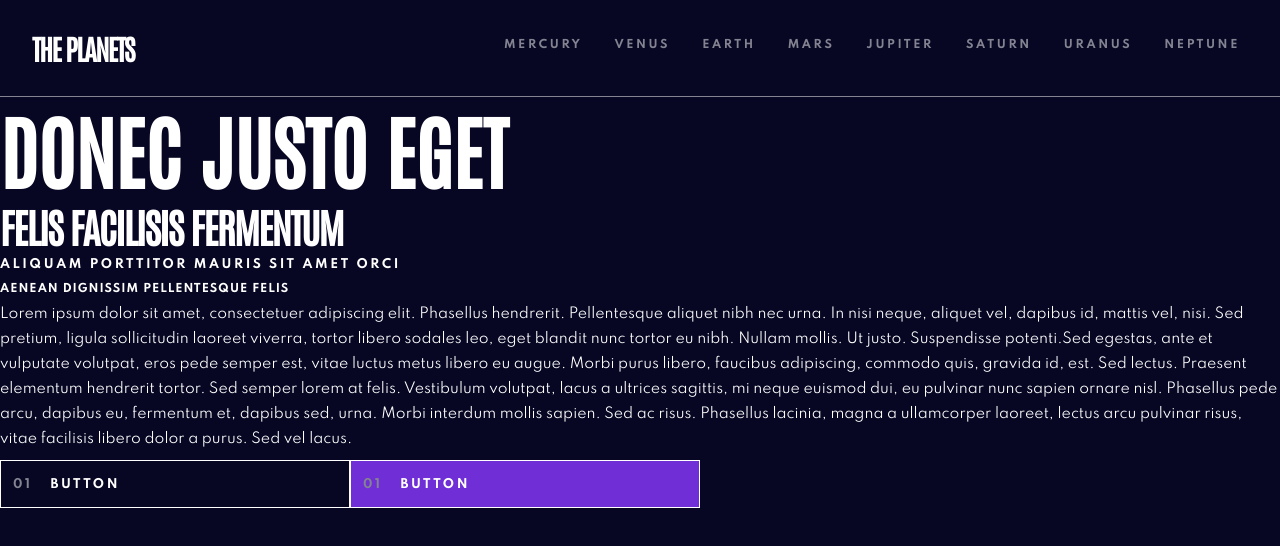
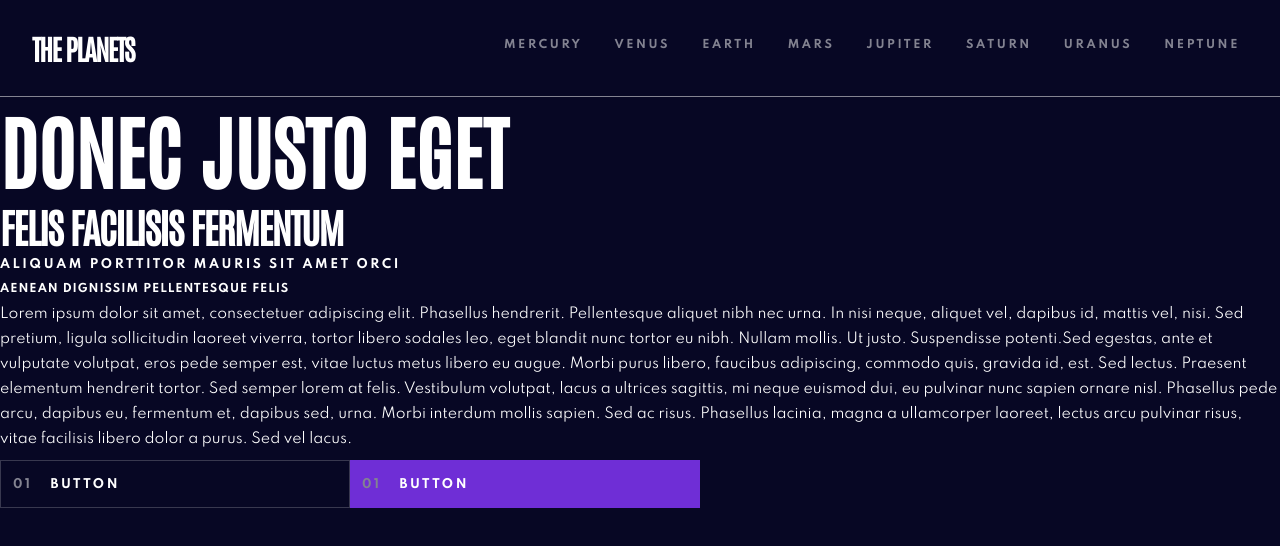
Before and after one commit to rparias/planets-fact-site, a React (Create React App) app: page / in a window 1280 px wide. Shown: the top 546 px of the page. Built offline with nearby package versions, Linux system fonts and the light colour scheme.

Commit message:
Updates button border

```diff
--- a/src/components/shared/Button/index.js
+++ b/src/components/shared/Button/index.js
@@ -17,17 +17,19 @@ const ButtonWrapper = styled.button`
   background-color: ${COLORS.background};
   width: 350px;
   height: 48px;
-  border: 0.5px solid ${COLORS.text};
+  border: 0.5px solid ${COLORS.darkGray};
   text-align: start;
   margin: 8px 0;
 
   &.active-color {
     background-color: ${(props) => props.activeColor || COLORS.mercury};
+    border: none;
   }
 
   &:hover {
     background-color: ${COLORS.darkGray};
     cursor: pointer;
+    border: none;
   }
 
   span {
```
